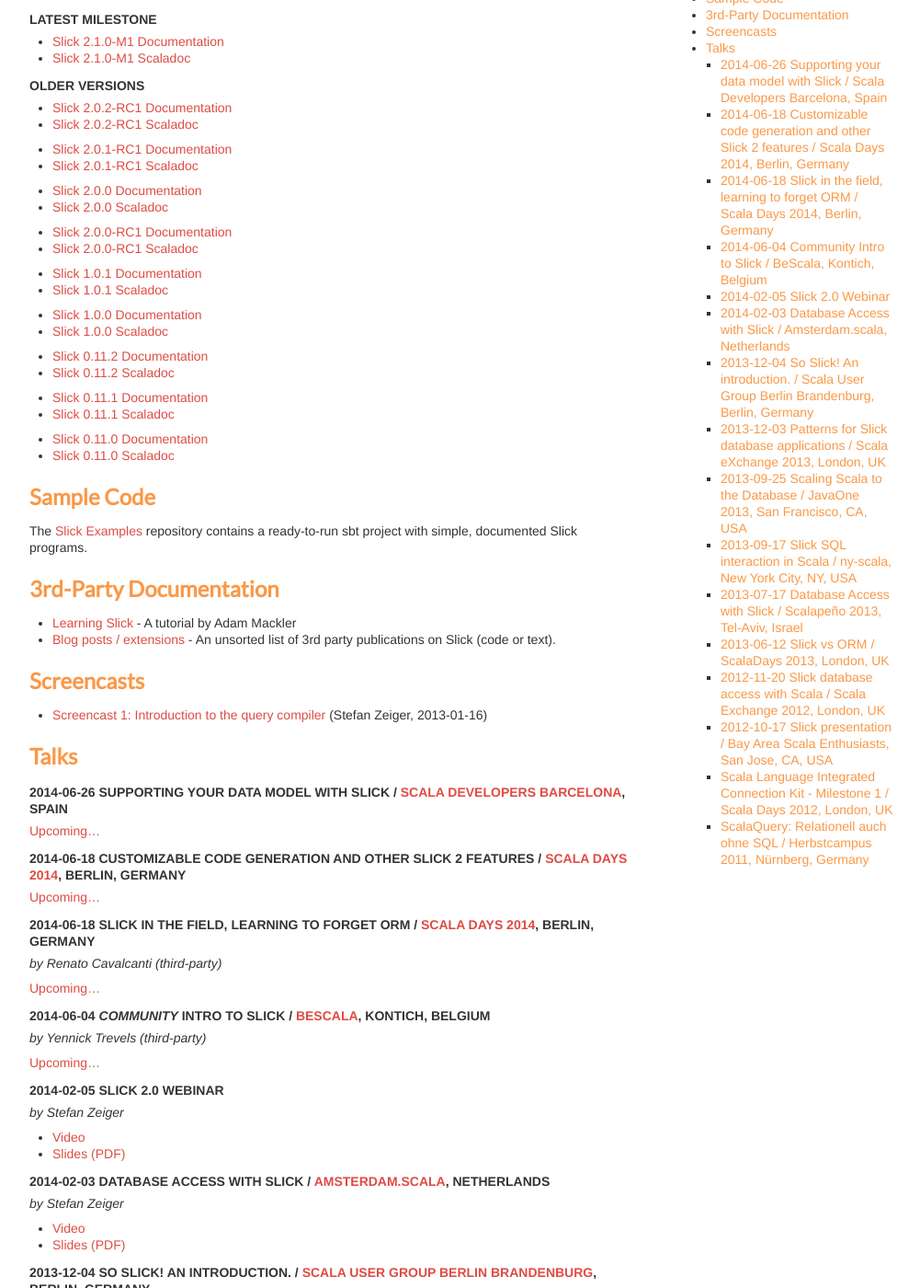
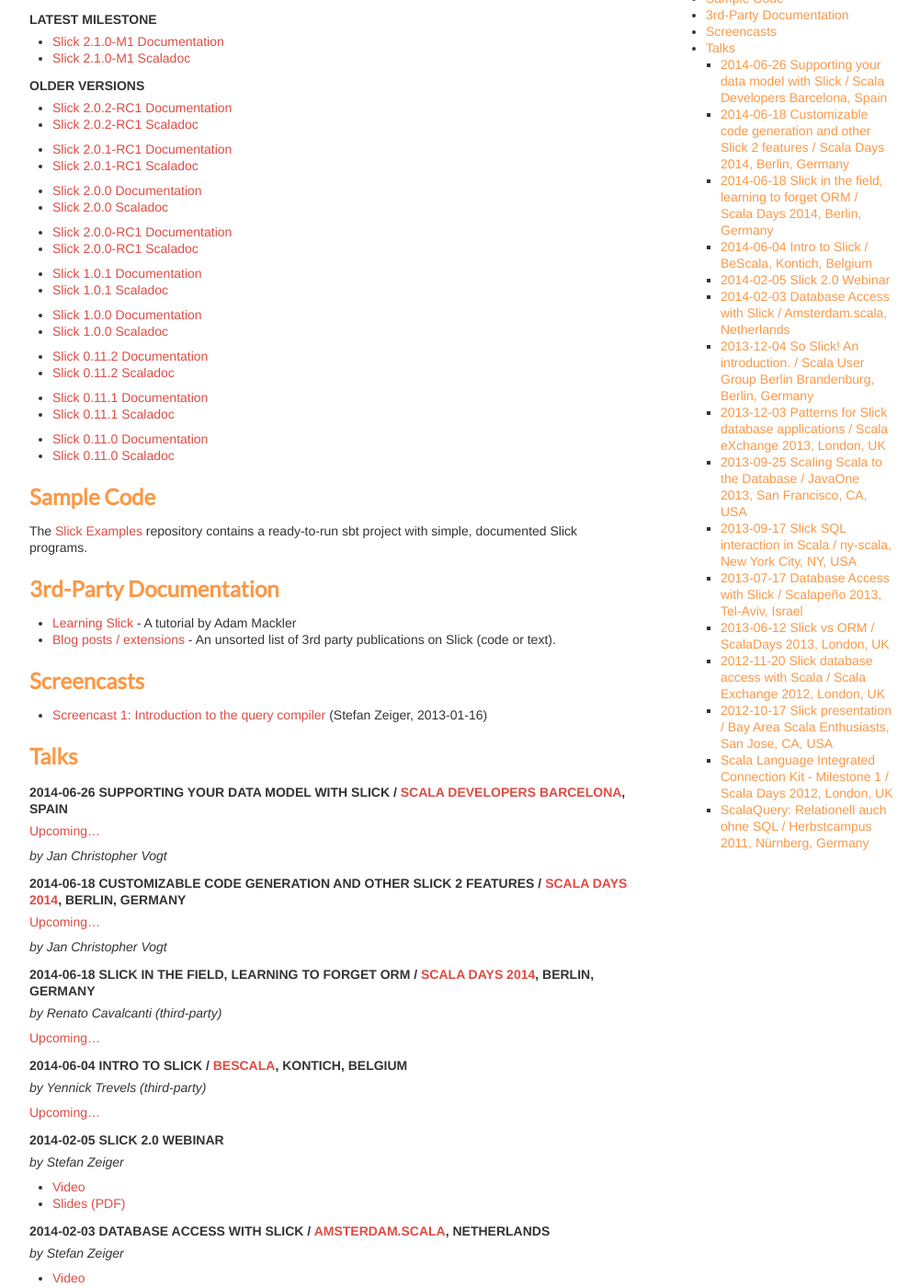
Before and after one commit to slick/slick.github.com, a Jekyll site: the page built from docs/index.md, in a window 1280 px wide and 1400 px high, scrolled down 292 px. Shown: the whole window at 92% size, without its empty margins (138-1139 px from the left). Built offline with Jekyll 4.4.1, drawn with Linux system fonts in a browser that asks for light colours.

Commit message:
minor talks fixes

```diff
--- a/docs/index.md
+++ b/docs/index.md
@@ -69,9 +69,13 @@
 
 [Upcoming...](http://www.meetup.com/Scala-Developers-Barcelona/)
 
+*by Jan Christopher Vogt*
+
 #### 2014-06-18 Customizable code generation and other Slick 2 features / [Scala Days 2014](http://www.scaladays.org/), Berlin, Germany
 
 [Upcoming...](http://www.scaladays.org/#schedule/Customizable-code-generation-and-other-Slick---features)
+
+*by Jan Christopher Vogt*
 
 #### 2014-06-18 Slick in the field, learning to forget ORM / [Scala Days 2014](http://www.scaladays.org/), Berlin, Germany
 
@@ -79,7 +83,7 @@
 
 [Upcoming...](http://www.scaladays.org/#schedule/Slick-in-the-field--learning-to-forget-ORM)
 
-#### 2014-06-04 *Community* Intro to Slick / [BeScala](http://www.meetup.com/BeScala/), Kontich, Belgium
+#### 2014-06-04 Intro to Slick / [BeScala](http://www.meetup.com/BeScala/), Kontich, Belgium
 
 *by Yennick Trevels (third-party)*
 
```
